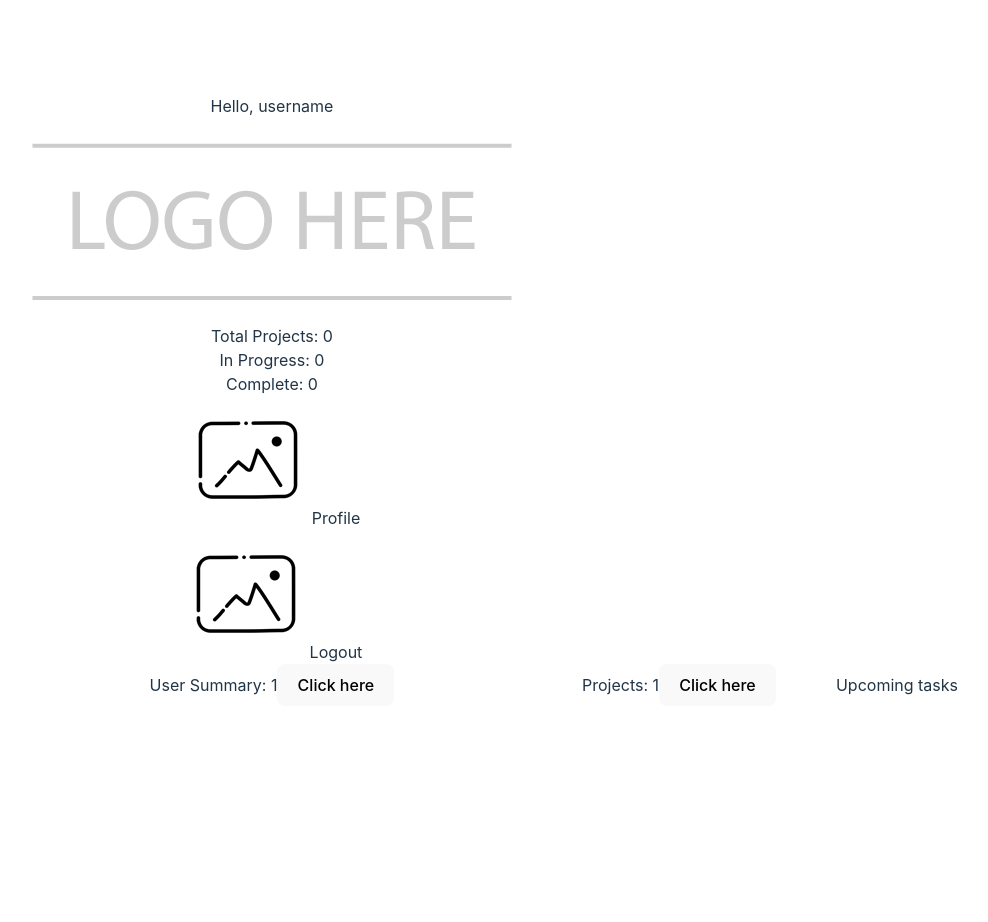
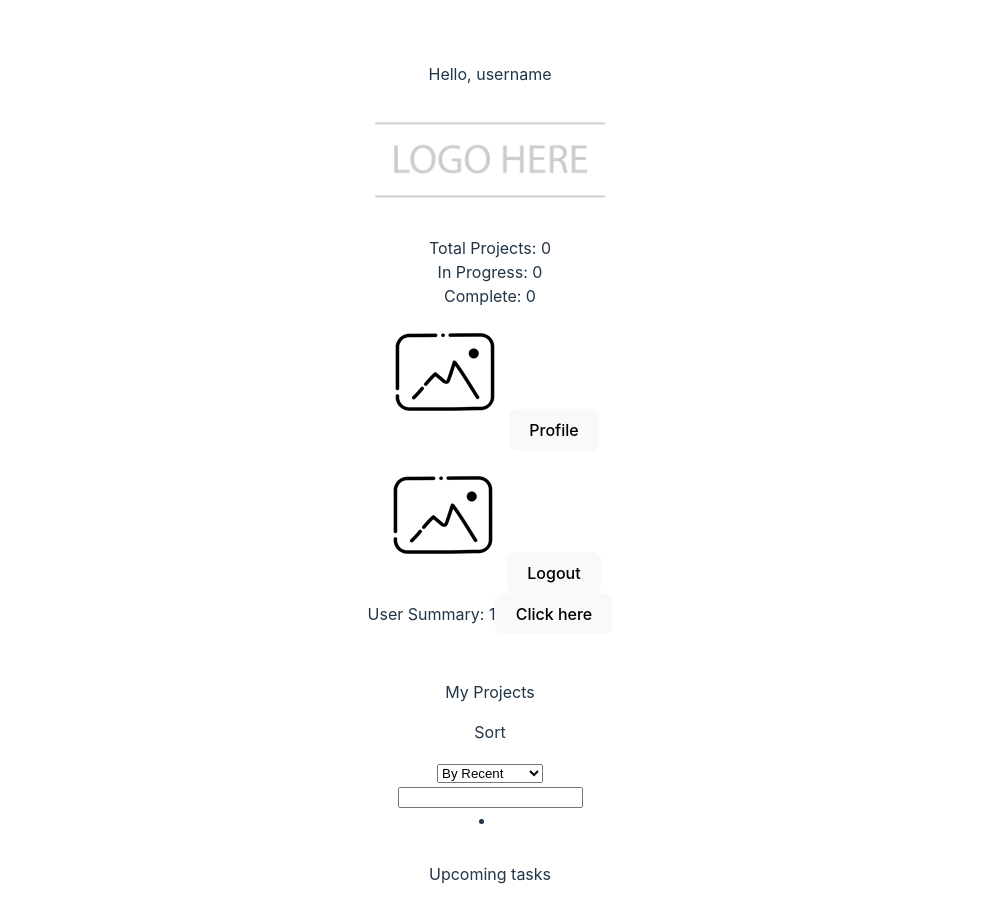
Before and after one commit to emmah47/AgileMindUI, a React (Vite) app: page / in a window 1280 px wide. Shown: the top 922 px of the page, without its empty margins (150-1138 px from the left). Before the commit the page ends 800 px from the top, so only its background shows below. Built offline with nearby package versions, Linux system fonts and the light colour scheme; sample sign-in values are in the browser's storage.

Commit message:
made barebones structure of projects section

```diff
--- a/src/components/home/Projects.jsx
+++ b/src/components/home/Projects.jsx
@@ -4,19 +4,65 @@ import NotifyContext from "../context/NotifyContext";
 
 
 function Projects() {
-  const [count, setCount] = useState(0);
   const { lastNotifTime, notify } = useContext(NotifyContext);
 
   useEffect(() => {
-    let prevCount = count;
-    setCount(prevCount + 1);
+    // redo api calls here
   }, [lastNotifTime]);
 
 
   return (
-    <div className="user-summary">
-      Projects: {count}
-      <button onClick={notify}>Click here</button>
+    <>
+      <Header />
+      <ProjectsList projects={[]}/> {/* give actual list of projects here */}
+    </>
+  );
+}
+
+function Header() {
+  return (
+    <div>
+      <p>My Projects</p>
+      <Sort />
+      <SearchBar />
+    </div>
+  );
+}
+
+function Sort() {
+  return (
+    <div>
+      <p>Sort</p>
+      <select>
+       <option value="by-recent">By Recent</option>
+       <option value="by-name">By Name</option>
+       <option value="creation-time">Creation Time</option>
+     </select>
+    </div>
+  );
+}
+
+function SearchBar() {
+  return (
+    <input name="search" />
+  );
+}
+
+function ProjectsList( {projects} ) {
+  let projectsList = projects.map((project) => {
+    <ul><Project project={project} /></ul>
+  });
+
+  return (
+    <li>{projectsList}</li>
+  );
+}
+
+// turn project json into an object or smth like that
+function Project(project) {
+  return (
+    <div>
+      A Project
     </div>
   );
 }
--- a/src/components/home/UserSummary.jsx
+++ b/src/components/home/UserSummary.jsx
@@ -24,7 +24,7 @@ function UserSummary() {
       <div className="greeting">
         Hello, {username}
       </div>
-      <img src={logo} />
+      <img src={logo} className='logo'/>
       <ProjectStats totalProjects={totalProjects} inProgress={inProgress} complete={complete} />
       <ProfileButton />
       <LogoutButton />
@@ -54,7 +54,7 @@ function ProfileButton() {
   return (
     <div className='profile-button'>
       <img src = {placeholderImg} />
-      Profile
+      <button>Profile</button> {/* Add onclick = notify here */}
     </div>
   );
 }
@@ -63,7 +63,7 @@ function LogoutButton() {
   return (
     <div className='logout-button'>
       <img src = {placeholderImg} />
-      Logout
+      <button>Logout</button>
     </div>
   );
 }
--- a/src/components/home/home.css
+++ b/src/components/home/home.css
@@ -15,3 +15,8 @@
   display: inline-block;
   margin : 30px;
 }
+
+.logo {
+  max-width: 100%;
+  height: auto;
+}
```
